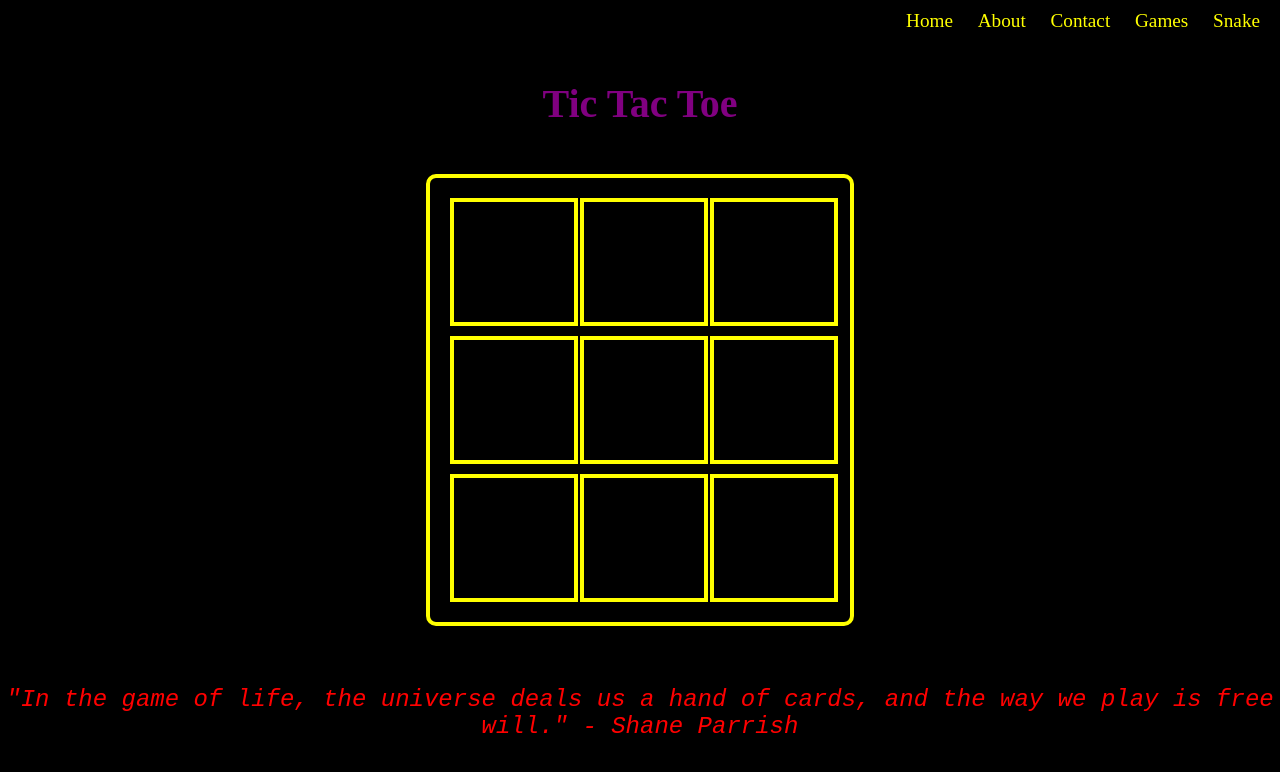
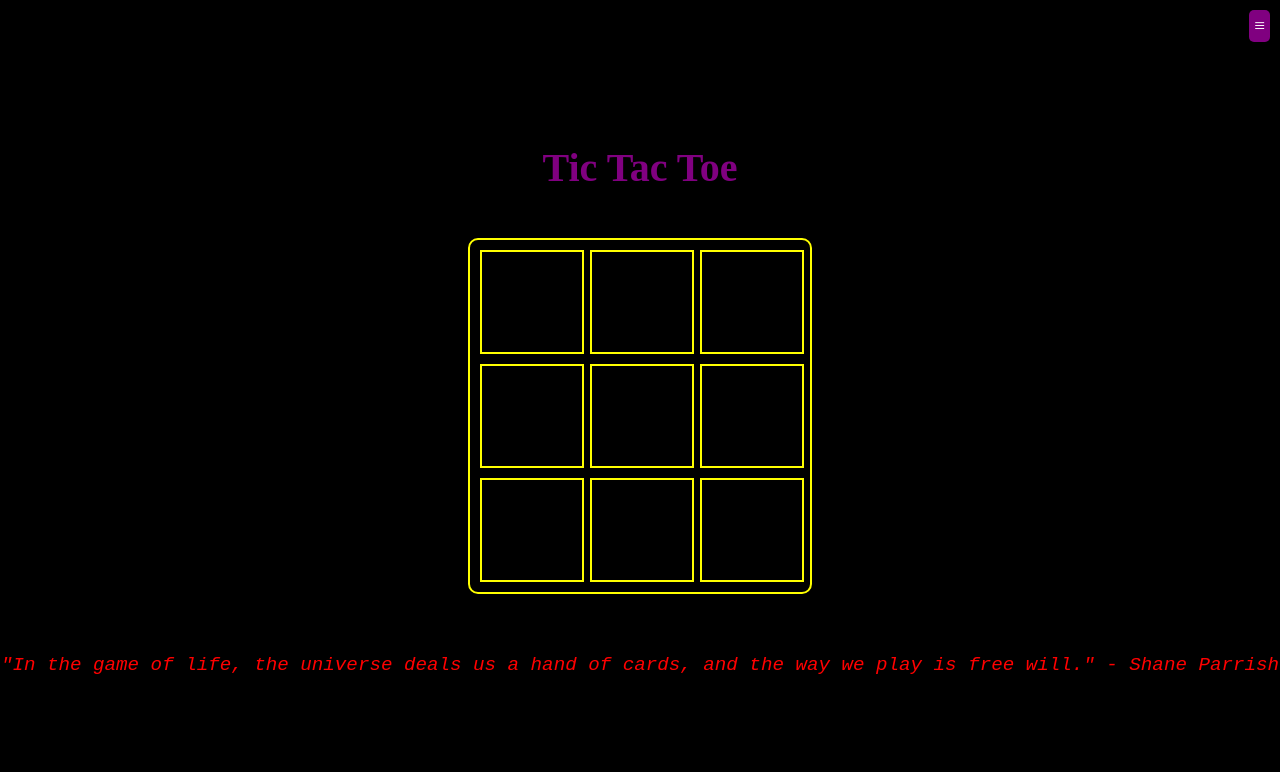
Before and after one commit to rogue53py/Project, a plain HTML site: page index.html in a window 1280 px wide. Drawn offline with Linux system fonts and the light colour scheme.

Commit message:
Update index.html

```diff
--- a/index.html
+++ b/index.html
@@ -26,19 +26,19 @@
 
         .board {
             display: grid;
-            grid-template-columns: repeat(3, 120px);
+            grid-template-columns: repeat(3, 100px);
             grid-gap: 10px;
             margin: 20px auto;
             background-color: transparent;
-            padding: 20px;
-            border: 4px solid yellow;
+            padding: 10px;
+            border: 2px solid yellow;
             border-radius: 10px;
         }
 
         .cell {
-            width: 120px;
-            height: 120px;
-            border: 4px solid yellow;
+            width: 100px;
+            height: 100px;
+            border: 2px solid yellow;
             font-size: 2.5em;
             cursor: pointer;
             color: purple;
@@ -87,7 +87,7 @@
         .quote {
             margin-top: 20px;
             font-style: italic;
-            font-size: 1.5em;
+            font-size: 1.2em;
             color: red;
             font-family: 'Courier New', Courier, monospace;
         }
@@ -97,16 +97,46 @@
             top: 10px;
             right: 10px;
             font-size: 1.2em;
+            display: flex;
+            flex-direction: column;
+            align-items: flex-end;
         }
 
-        .menu a {
-            color: yellow;
-            text-decoration: none;
-            margin: 0 10px;
+        .menu-button {
+            display: flex;
+            flex-direction: column;
+            cursor: pointer;
+            background-color: purple;
+            color: white;
+            border: none;
+            border-radius: 5px;
+            padding: 5px;
+            margin-bottom: 5px;
         }
 
-        .menu a:hover {
-            text-decoration: underline;
+        .menu-options {
+            display: none;
+            flex-direction: column;
+            background-color: purple;
+            border-radius: 5px;
+            padding: 5px;
+            position: absolute;
+            top: 40px;
+            right: 0;
+        }
+
+        .menu-options a {
+            color: white;
+            text-decoration: none;
+            padding: 5px;
+        }
+
+        .menu-options a:hover {
+            background-color: #483d8b; /* DarkSlateBlue */
+        }
+
+        .menu:hover .menu-options {
+            display: flex;
         }
     </style>
 </head>
@@ -115,11 +145,11 @@
     <h1>Tic Tac Toe</h1>
 
     <div class="menu">
-        <a href="#">Home</a>
-        <a href="#">About</a>
-        <a href="#">Contact</a>
-        <a href="#">Games</a>
-        <a href="#">Snake</a>
+        <div class="menu-button">&#8801;</div>
+        <div class="menu-options">
+            <a href="#">Snake</a>
+            <a href="#">Settings</a>
+        </div>
     </div>
 
     <div class="board" id="board">
```
